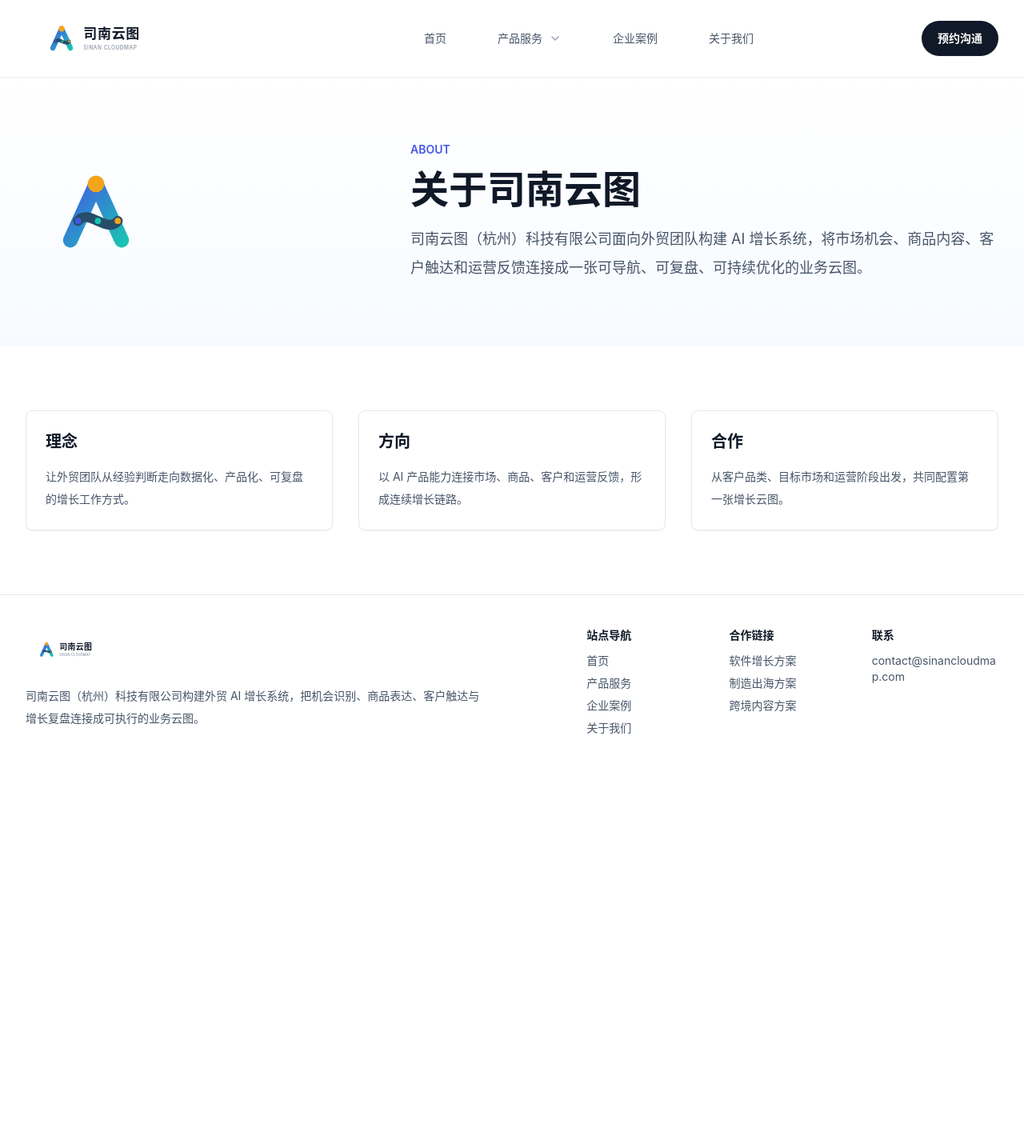
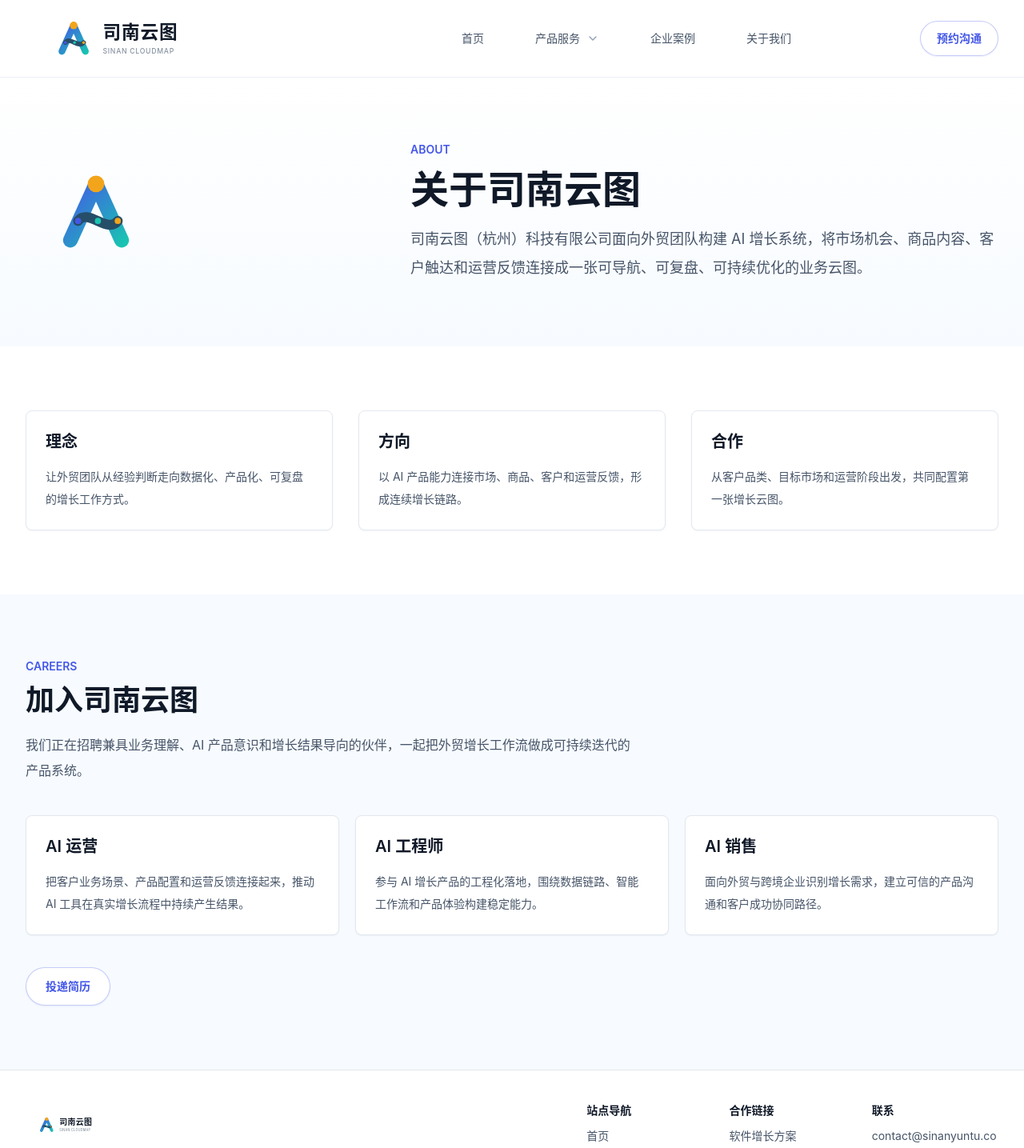
Before and after one commit to dongruiyang2024/sinanyuntu, a Next.js app: page /about in a window 1280 px wide. Shown: the top 1435 px of the page at 80% size. Before the commit the page ends 960 px from the top, so only its background shows below. Built offline with nearby package versions, Linux system fonts and the light colour scheme.

Commit message:
feat: update header contact and careers

```diff
--- a/app/about/page.tsx
+++ b/app/about/page.tsx
@@ -1,6 +1,7 @@
 import Image from "next/image";
 import { Footer } from "@/components/Footer";
 import { Header } from "@/components/Header";
+import { contact, recruitingRoles } from "@/data/site";
 
 export default function AboutPage() {
   return (
@@ -41,6 +42,33 @@ export default function AboutPage() {
           ))}
         </div>
       </section>
+      <section className="bg-[#f7fbff] px-5 py-20 sm:px-6 lg:px-8">
+        <div className="mx-auto max-w-7xl">
+          <div className="max-w-3xl">
+            <p className="text-sm font-semibold uppercase text-brand-blue">Careers</p>
+            <h2 className="mt-3 text-3xl font-semibold text-brand-ink md:text-4xl">
+              加入司南云图
+            </h2>
+            <p className="mt-5 text-base leading-8 text-slate-600">
+              我们正在招聘兼具业务理解、AI 产品意识和增长结果导向的伙伴，一起把外贸增长工作流做成可持续迭代的产品系统。
+            </p>
+          </div>
+          <div className="mt-10 grid gap-5 md:grid-cols-3">
+            {recruitingRoles.map((role) => (
+              <article key={role.title} className="rounded-lg border border-slate-200 bg-white p-6 shadow-sm">
+                <h3 className="text-xl font-semibold text-brand-ink">{role.title}</h3>
+                <p className="mt-4 text-sm leading-7 text-slate-600">{role.description}</p>
+              </article>
+            ))}
+          </div>
+          <a
+            href={`mailto:${contact.email}`}
+            className="mt-10 inline-flex h-12 items-center justify-center rounded-full border border-brand-blue/30 bg-white px-6 text-sm font-semibold text-brand-blue shadow-sm shadow-brand-blue/10 transition hover:border-brand-blue hover:bg-brand-blue hover:text-white"
+          >
+            投递简历
+          </a>
+        </div>
+      </section>
       <Footer />
     </main>
   );
--- a/app/products/[slug]/page.tsx
+++ b/app/products/[slug]/page.tsx
@@ -2,7 +2,7 @@ import Link from "next/link";
 import { notFound } from "next/navigation";
 import { Footer } from "@/components/Footer";
 import { Header } from "@/components/Header";
-import { products } from "@/data/site";
+import { contact, products } from "@/data/site";
 
 type ProductPageProps = {
   params: Promise<{ slug: string }>;
@@ -79,7 +79,7 @@ export default async function ProductPage({ params }: ProductPageProps) {
             ))}
           </div>
           <a
-            href="mailto:contact@sinancloudmap.com"
+            href={`mailto:${contact.email}`}
             className="mt-10 inline-flex h-12 items-center justify-center rounded-full bg-brand-blue px-6 text-sm font-semibold text-white shadow-lg shadow-brand-blue/20 transition hover:bg-brand-ink"
           >
             预约产品沟通
--- a/components/ContactSection.tsx
+++ b/components/ContactSection.tsx
@@ -1,4 +1,4 @@
-import { contact } from "@/data/home";
+import { contact } from "@/data/site";
 
 export function ContactSection() {
   return (
--- a/components/Header.tsx
+++ b/components/Header.tsx
@@ -1,6 +1,6 @@
 import Image from "next/image";
 import Link from "next/link";
-import { navItems } from "@/data/site";
+import { contact, navItems } from "@/data/site";
 
 export function Header() {
   return (
@@ -10,10 +10,10 @@ export function Header() {
           <Image
             src="/brand/sinan-cloudmap-logo-horizontal.svg"
             alt="司南云图"
-            width={288}
-            height={96}
+            width={384}
+            height={128}
             priority
-            className="h-auto w-[192px] sm:w-72"
+            className="h-auto w-[224px] sm:w-96"
           />
         </Link>
         <nav className="hidden items-center gap-12 text-sm font-medium text-slate-600 lg:flex xl:gap-16">
@@ -63,8 +63,8 @@ export function Header() {
           )}
         </nav>
         <a
-          href="mailto:contact@sinancloudmap.com"
-          className="inline-flex h-10 shrink-0 items-center justify-center rounded-full bg-brand-ink px-4 text-sm font-semibold text-white shadow-sm transition hover:bg-brand-blue sm:h-11 sm:px-5"
+          href={`mailto:${contact.email}`}
+          className="inline-flex h-10 shrink-0 items-center justify-center rounded-full border border-brand-blue/30 bg-white px-4 text-sm font-semibold text-brand-blue shadow-sm shadow-brand-blue/10 transition hover:border-brand-blue hover:bg-brand-blue hover:text-white sm:h-11 sm:px-5"
         >
           预约沟通
         </a>
--- a/components/Hero.tsx
+++ b/components/Hero.tsx
@@ -1,6 +1,6 @@
 import Link from "next/link";
 import { CloudMapVisual } from "@/components/CloudMapVisual";
-import { trustKeywords } from "@/data/site";
+import { contact, trustKeywords } from "@/data/site";
 
 export function Hero() {
   return (
@@ -22,7 +22,7 @@ export function Hero() {
           </p>
           <div className="mt-8 flex flex-col gap-3 sm:flex-row">
             <a
-              href="mailto:contact@sinancloudmap.com"
+              href={`mailto:${contact.email}`}
               className="inline-flex h-12 items-center justify-center rounded-full bg-brand-blue px-6 text-sm font-semibold text-white shadow-lg shadow-brand-blue/20 transition hover:bg-brand-ink"
             >
               预约沟通
--- a/data/home.ts
+++ b/data/home.ts
@@ -71,6 +71,6 @@ export const deliverySteps = [
 ];
 
 export const contact = {
-  email: "contact@sinancloudmap.com",
+  email: "contact@sinanyuntu.com",
   prompt: "通过邮箱预约产品沟通，我们会基于你的品类、市场和运营阶段梳理第一张增长云图。",
 };
--- a/data/site.ts
+++ b/data/site.ts
@@ -98,7 +98,25 @@ export const solutionLinks = [
   { label: "跨境内容方案", href: "https://www.shopify.com/" },
 ];
 
+export const recruitingRoles = [
+  {
+    title: "AI 运营",
+    description:
+      "把客户业务场景、产品配置和运营反馈连接起来，推动 AI 工具在真实增长流程中持续产生结果。",
+  },
+  {
+    title: "AI 工程师",
+    description:
+      "参与 AI 增长产品的工程化落地，围绕数据链路、智能工作流和产品体验构建稳定能力。",
+  },
+  {
+    title: "AI 销售",
+    description:
+      "面向外贸与跨境企业识别增长需求，建立可信的产品沟通和客户成功协同路径。",
+  },
+];
+
 export const contact = {
-  email: "contact@sinancloudmap.com",
+  email: "contact@sinanyuntu.com",
   prompt: "通过邮箱预约产品沟通，我们会基于你的品类、市场和运营阶段梳理第一张增长云图。",
 };
```
Also changed, not shown: 3 other files (tests, documents, lock files or other folders).
